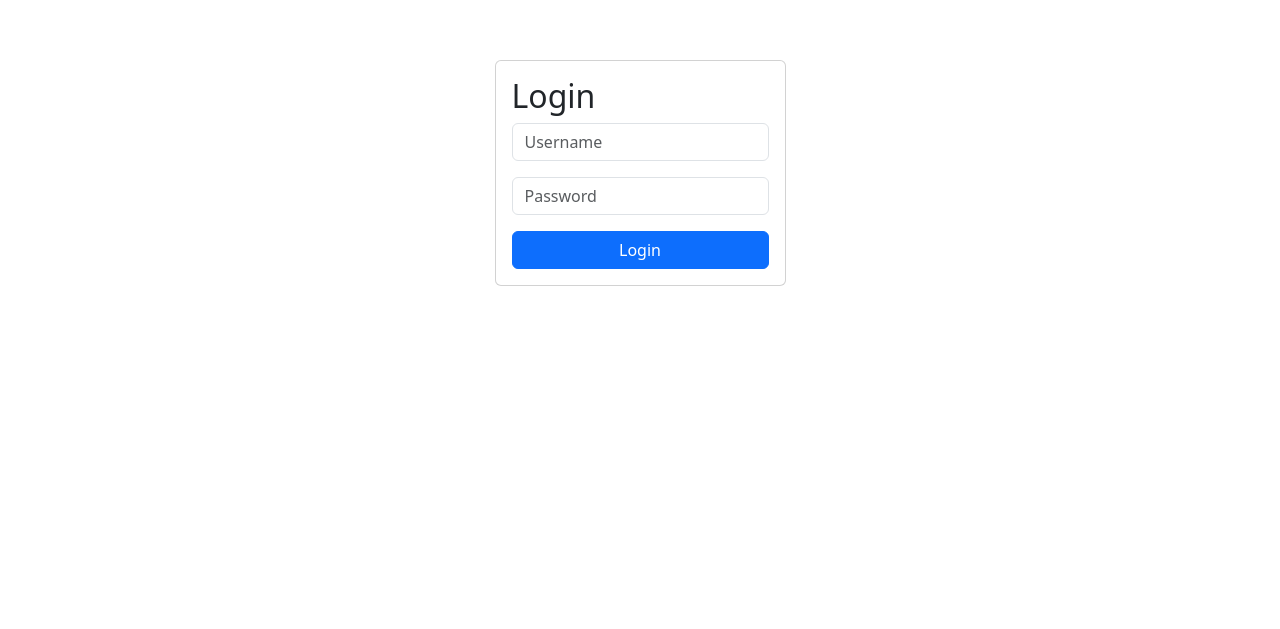
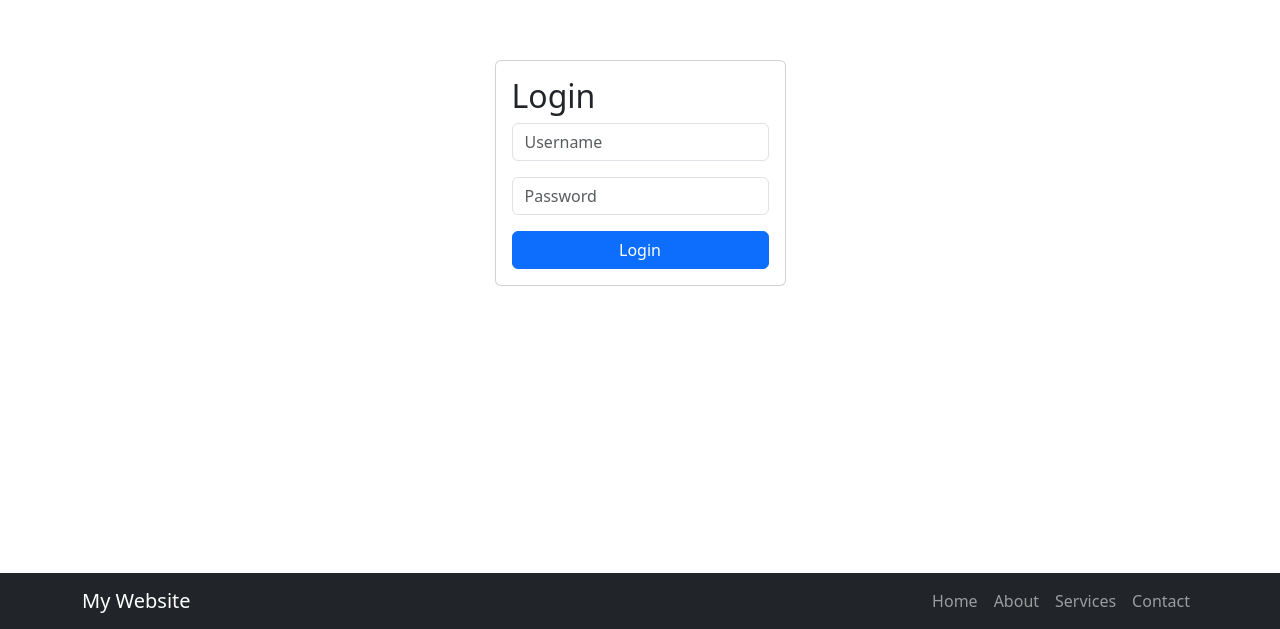
Before and after one commit to Paras00002/drink-and-delight, an Angular app in the folder dnd-frontend/: page / in a window 1280 px wide. Shown: the part 227-856 px from the top of the page. Before the commit the page ends 800 px from the top, so only its background shows below. Built offline with nearby package versions, Linux system fonts and the light colour scheme.

Commit message:
dashboard

```diff
--- a/dnd-frontend/angular.json
+++ b/dnd-frontend/angular.json
@@ -94,5 +94,8 @@
         }
       }
     }
+  },
+  "cli": {
+    "analytics": "d6072dee-e1b7-43cc-9ea2-fb6cf3e9901c"
   }
 }
--- a/dnd-frontend/src/app/app.component.html
+++ b/dnd-frontend/src/app/app.component.html
@@ -1,2 +1,3 @@
 <app-user></app-user>
+<app-dashboard></app-dashboard>
 <router-outlet></router-outlet>
--- a/dnd-frontend/src/app/app.module.ts
+++ b/dnd-frontend/src/app/app.module.ts
@@ -5,12 +5,14 @@ import { AppRoutingModule } from './app-routing.module';
 import { AppComponent } from './app.component';
 import { ModelsComponent } from './models/models.component';
 import { UserComponent } from './user/user.component';
+import { DashboardComponent } from './dashboard/dashboard.component';
 
 @NgModule({
   declarations: [
     AppComponent,
     ModelsComponent,
-    UserComponent
+    UserComponent,
+    DashboardComponent
   ],
   imports: [
     BrowserModule,
--- /dev/null
+++ b/dnd-frontend/src/app/dashboard/dashboard.component.html
@@ -0,0 +1,56 @@
+<!DOCTYPE html>
+<html lang="en">
+<head>
+    <meta charset="UTF-8">
+    <meta name="viewport" content="width=device-width, initial-scale=1.0">
+    <title>Navigation Bar</title>
+    <!-- Add Bootstrap CSS -->
+    <link href="https://cdn.jsdelivr.net/npm/bootstrap@5.3.0/dist/css/bootstrap.min.css" rel="stylesheet">
+</head>
+<body>
+    <nav class="navbar navbar-expand-lg navbar-dark bg-dark">
+        <div class="container">
+            <a class="navbar-brand" href="#">My Website</a>
+            <button class="navbar-toggler" type="button" data-bs-toggle="collapse" data-bs-target="#navbarNav"
+                aria-controls="navbarNav" aria-expanded="false" aria-label="Toggle navigation">
+                <span class="navbar-toggler-icon"></span>
+            </button>
+            <div class="collapse navbar-collapse" id="navbarNav">
+                <ul class="navbar-nav ms-auto">
+                    <li class="nav-item">
+                        <a class="nav-link" href="#">Home</a>
+                    </li>
+                    <li class="nav-item">
+                        <a class="nav-link" href="#">About</a>
+                    </li>
+                    <li class="nav-item">
+                        <a class="nav-link" href="#">Services</a>
+                    </li>
+                    <li class="nav-item">
+                        <a class="nav-link" href="#">Contact</a>
+                    </li>
+                </ul>
+            </div>
+        </div>
+    </nav>
+
+    <!-- <div class="container d-flex justify-content-center align-items-center vh-100">
+        <div class="card">
+            <div class="card-body">
+                <h2 class="card-title">Login</h2>
+                <form>
+                    <div class="mb-3">
+                        <input type="text" class="form-control" name="username" placeholder="Username" required>
+                    </div>
+                    <div class="mb-3">
+                        <input type="password" class="form-control" name="password" placeholder="Password" required>
+                    </div>
+                    <button type="submit" class="btn btn-primary w-100">Login</button>
+                </form>
+            </div>
+        </div>
+    </div> -->
+    <!-- Add Bootstrap JS (Optional, for certain features) -->
+    <script src="https://cdn.jsdelivr.net/npm/bootstrap@5.3.0/dist/js/bootstrap.bundle.min.js"></script>
+</body>
+</html>
```
Also changed, not shown: dnd-frontend/src/app/dashboard/dashboard.component.ts (added, +10 -0 lines), dnd-frontend/src/app/dashboard/dashboard.component.css (added), 1 other file (tests, documents, lock files or other folders).
